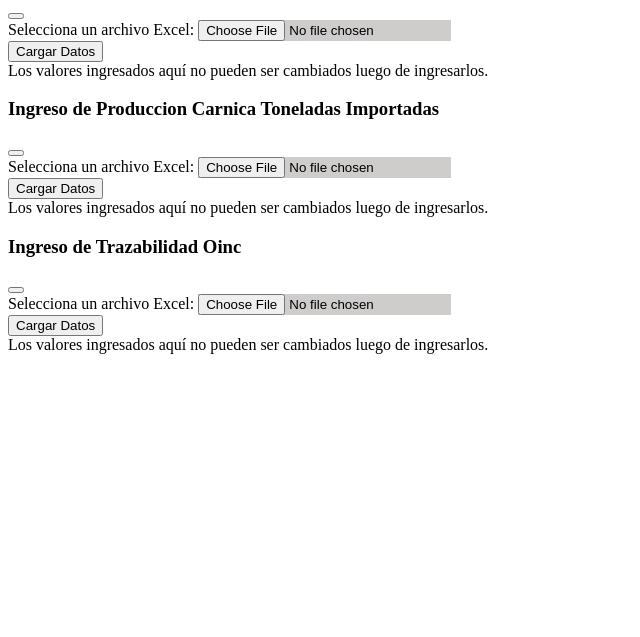
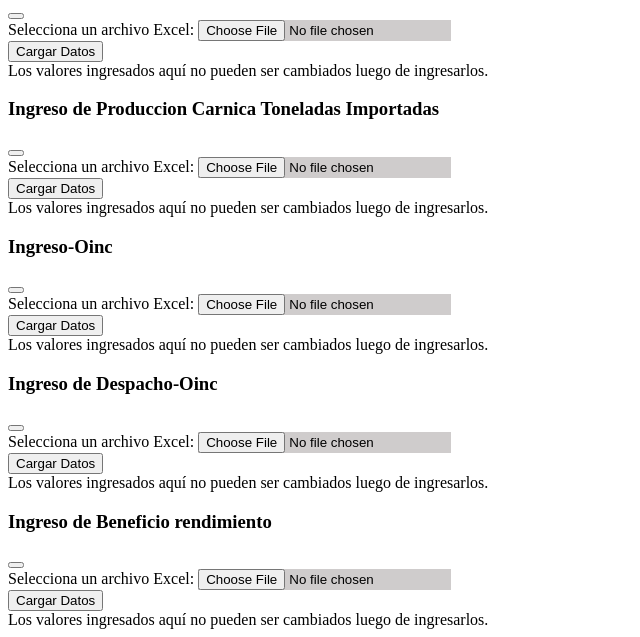
Before and after one commit to sheriffrude/centrodeservicios, a Django app: page /cadenaabastecimiento/ in a window 1280 px wide. Shown: the part 1020-1657 px from the top of the page, without its empty margins (0-640 px from the left). Before the commit the page ends 1374 px from the top, so only its background shows below. Run offline with Django 5.2, Linux system fonts and the light colour scheme; the visitor is signed in with stand-in values (Sample User, id 1); parts of the project's set-up code (start-up, migrations or seed data) failed here and were passed over; some libraries are stand-ins or nearby versions.

Commit message:
ultimos cambios

```diff
--- a/centrodeservicios/urls.py
+++ b/centrodeservicios/urls.py
@@ -18,11 +18,9 @@ urlpatterns = [
     path('reset_password_sent/', auth_views.PasswordResetDoneView.as_view(), name='password_reset_done'),
     path('reset/<uidb64>/<token>/', auth_views.PasswordResetConfirmView.as_view(), name='password_reset_confirm'),
     path('reset_password_complete/', auth_views.PasswordResetCompleteView.as_view(), name='password_reset_complete'),
-
-    path('decomisos/', views.decomisos_view, name='decomisos'),
-
     path('password_change/', views.CustomPasswordChangeView.as_view(), name='password_change'),
     path('password_change/done/', auth_views.PasswordChangeDoneView.as_view(template_name='registration/password_change_done.html'), name='password_change_done'),
+
     #----------------------cadena de abastecimiento ----------------------------------
     path('cadenaabastecimiento/', views.cadenaabastecimiento, name='cadenaabastecimiento'),
     path('cargar_excel_disponibilidad/', views.cargar_excel_disponibilidad, name='cargar_excel_disponibilidad'),
@@ -66,7 +64,6 @@ urlpatterns = [
     #------------------------gestion Alimento Balanceado ------------------------------------------------
     path('gestionalbal/', views.gestionalbal, name='gestionalbal'),
 
-
     path('cargar_excel_alibal/', views.cargar_excel_alibal, name='cargar_excel_alibal'),
 
      #--------------------------------- CALIDAD ------------------------------------------------
@@ -77,13 +74,13 @@ urlpatterns = [
     path('cargar_excel_causasdes/', views.cargar_excel_causasdes, name='cargar_excel_causasdes'),
     path('cargar_excel_pqrsf/', views.cargar_excel_pqrsf, name='cargar_excel_pqrsf'),
 
-     #--------------------------------- T.I ------------------------------------------------
+     #--------------------------------- T.I --------------------------------------------------------------
     path('ti/', views.ti, name='ti'),
 
     path('cargar_excel_avantransfordig/', views.cargar_excel_avantransfordig, name='cargar_excel_avantransfordig'),
     path('cargar_excel_transfordig/', views.cargar_excel_transfordig, name='cargar_excel_transfordig'),
     path('cargar_excel_inideco/', views.cargar_excel_inideco, name='cargar_excel_inideco'),
-     #--------------------------------- T.I ------------------------------------------------
+     #--------------------------------- SIG --------------------------------------------------------------
     path('sig/', views.sig, name='sig'),
     path('cargar_excel_bsc/', views.cargar_excel_bsc, name='cargar_excel_bsc'),
 
@@ -97,6 +94,8 @@ urlpatterns = [
     path('cargar_excel_evolucion_precio_canal/', views.cargar_excel_evolucion_precio_canal, name='cargar_excel_evolucion_precio_canal'),
     path('cargar_excel_costo_kg_producido_kg_vendido/', views.cargar_excel_costo_kg_producido_kg_vendido, name='cargar_excel_costo_kg_producido_kg_vendido'),
     path('cargar_excel_indicadores_economicos/', views.cargar_excel_indicadores_economicos, name='cargar_excel_indicadores_economicos'),
+    path('cargar_excel_costopromediomp/', views.cargar_excel_costopromediomp, name='cargar_excel_costopromediomp'),
+
 
     path('financiera/', views.financiera, name='financiera'),
     path('repoprove/', views.repoprove, name='repoprove'),
@@ -114,6 +113,10 @@ urlpatterns = [
     path('tabla/', views.tablarepclient, name='tablarepclient'),
     path('frigorificos/', views.frigorificos, name='frigorificos'),
     path('cargar_excel_oinc/', views.cargar_excel_oinc, name='cargar_excel_oinc'),
+    path('cargar_excel_ingresoinc/', views.cargar_excel_ingresoinc, name='cargar_excel_ingresoinc'),
+    path('cargar_excel_despachoinc/', views.cargar_excel_despachoinc, name='cargar_excel_despachoinc'),
+    path('cargar_excel_beneficiorendimientoinc/', views.cargar_excel_beneficiorendimientoinc, name='cargar_excel_beneficiorendimientoinc'),
+
 
 #--------------------------------- REPORTES------------------------------------------------
 
@@ -127,8 +130,19 @@ urlpatterns = [
     path('repgestionhumana/', views.repgestionhumana, name='repgestionhumana'),
     path('repremision/', views.repremision, name='repremision'),
     path('generar_pdf/', views.generar_pdf, name='generar_pdf'),
+    path('generar_excel/', views.generar_excel, name='generar_excel'),
+
+#-------------------------------API's ------------------------------------------
+#-----------------------------GENERADAS-----------------------------------------
+#------------------------------INTERNAS-----------------------------------------
+
     path('api/hembras-registradas/', views.api_hembras_registradas),
-    path('generar_excel/', views.generar_excel, name='generar_excel'),
+    path('decomisos/', views.decomisos_view, name='decomisos'),
+
+#-------------------------------------------------------------------------------
+#----------------API YEMINUS----------------------------------------------------
+#-------------------------------------------------------------------------------
+
     path('informe_inventario/', views.informe_view, name='informe_inventario'),
 
 
--- a/login/templates/cadenaabastecimiento.html
+++ b/login/templates/cadenaabastecimiento.html
@@ -261,7 +261,7 @@
  <!------------------------------------------------------- carga 8vo excel  -------------------------->
  <div class="card card-default  collapsed collapsed-card">
   <div class="card-header bg-dark" data-card-widget="collapse">
-    <h3 class="card-title">Ingreso de Trazabilidad Oinc</h3>
+    <h3 class="card-title">Ingreso-Oinc</h3>
 
     <div class="card-tools">
       <button type="button" class="btn btn-tool"><i class="fas fa-minus"></i></button>
@@ -271,7 +271,61 @@
   <div class="card-body">
     <div class="row">
       <div class="col-md-6">
-        <form method="post" action="{% url 'cargar_excel_oinc' %}" enctype="multipart/form-data">
+        <form method="post" action="{% url 'cargar_excel_ingresoinc' %}" enctype="multipart/form-data">
+          {% csrf_token %}
+          <label for="archivo_excel">Selecciona un archivo Excel:</label>
+          <input class="btn btn-info1" type="file" name="archivo_excel" accept=".xlsx, .xls">
+          <br>
+          <button class="btn bg-gradient-primary " type="submit">Cargar Datos</button>
+        </form>
+      </div>
+    </div>
+    <div class="card-footer">
+      Los valores ingresados aquí no pueden ser cambiados luego de ingresarlos.
+    </div>
+  </div>
+</div>
+<!------------------------------------------------------- carga 9no excel  -------------------------->
+<div class="card card-default  collapsed collapsed-card">
+  <div class="card-header bg-dark" data-card-widget="collapse">
+    <h3 class="card-title">Ingreso de Despacho-Oinc</h3>
+
+    <div class="card-tools">
+      <button type="button" class="btn btn-tool"><i class="fas fa-minus"></i></button>
+    </div>
+  </div>
+  <!-- /.card-header -->
+  <div class="card-body">
+    <div class="row">
+      <div class="col-md-6">
+        <form method="post" action="{% url 'cargar_excel_despachoinc' %}" enctype="multipart/form-data">
+          {% csrf_token %}
+          <label for="archivo_excel">Selecciona un archivo Excel:</label>
+          <input class="btn btn-info1" type="file" name="archivo_excel" accept=".xlsx, .xls">
+          <br>
+          <button class="btn bg-gradient-primary " type="submit">Cargar Datos</button>
+        </form>
+      </div>
+    </div>
+    <div class="card-footer">
+      Los valores ingresados aquí no pueden ser cambiados luego de ingresarlos.
+    </div>
+  </div>
+</div>
+<!------------------------------------------------------- carga 10mo excel  -------------------------->
+<div class="card card-default  collapsed collapsed-card">
+  <div class="card-header bg-dark" data-card-widget="collapse">
+    <h3 class="card-title">Ingreso de Beneficio rendimiento</h3>
+
+    <div class="card-tools">
+      <button type="button" class="btn btn-tool"><i class="fas fa-minus"></i></button>
+    </div>
+  </div>
+  <!-- /.card-header -->
+  <div class="card-body">
+    <div class="row">
+      <div class="col-md-6">
+        <form method="post" action="{% url 'cargar_excel_beneficiorendimientoinc' %}" enctype="multipart/form-data">
           {% csrf_token %}
           <label for="archivo_excel">Selecciona un archivo Excel:</label>
           <input class="btn btn-info1" type="file" name="archivo_excel" accept=".xlsx, .xls">
--- a/login/views.py
+++ b/login/views.py
@@ -1150,6 +1150,128 @@ def cargar_excel_causasdes(request):
 
 
 #-------- vista para el cargue de excel en oinc --------------------------------------------------------
+
+@never_cache
+@login_required
+def cargar_excel_ingresoinc(request):
+    if request.method == 'POST':
+        try:
+            archivo_excel = request.FILES['archivo_excel']
+            wb = openpyxl.load_workbook(archivo_excel)
+            ws = wb.active
+            guid = str(uuid4())
+            usuario = request.user
+            # Abre una conexión a la base de datos b_c
+            with connections['oinc'].cursor() as cursor:
+                for row in ws.iter_rows(min_row=2):
+                    print(row)
+                    mes,año,semana,lote,lote_cod_canal,f_ingreso,solicitante,propietario,granja,rem_granja,rem_solicitante,mun_granja,guia_ica,verificacion_ica, laboratorio_ic, registro_ic,cod_canal,genero,prom_peso_pie,observacion= row
+
+                    # Ejecuta una consulta SQL para insertar los datos en la tabla CAUSAS_DESVIACIONES
+                    cursor.execute(
+                        'INSERT INTO ingreso (mes,año,semana,lote,lote_cod_canal,f_ingreso,solicitante,propietario,granja,rem_granja,rem_solicitante,mun_granja,guia_ica,verificacion_ica, laboratorio_ic, registro_ic,cod_canal,genero,prom_peso_pie,observacion,GUID,USUARIO) VALUES (%s,%s,%s,%s,%s,%s,%s,%s,%s,%s,%s,%s,%s,%s,%s,%s,%s,%s,%s,%s,%s,%s)',
+                        (mes.value ,año.value ,semana.value ,lote.value ,lote_cod_canal.value ,f_ingreso.value ,solicitante.value ,propietario.value ,granja.value ,rem_granja.value ,rem_solicitante.value ,mun_granja.value ,guia_ica.value ,verificacion_ica.value , laboratorio_ic.value , registro_ic.value ,cod_canal.value ,genero.value ,prom_peso_pie.value ,observacion.value ,guid,usuario.username)
+                    )
+                messages.success(request, 'Carga de datos en ingreso exitosa')
+        except KeyError:
+            messages.error(request, 'No se ha proporcionado un archivo Excel.')
+        except IntegrityError as e:
+            messages.error(request, f'Error al insertar datos en la base de datos: {str(e)}')
+        except Exception as e:
+            messages.error(request, f'Se ha producido un error inesperado: {str(e)}')
+        return redirect('home')
+    return render(request, '/home/')
+
+
+@never_cache
+@login_required
+def cargar_excel_despachoinc(request):
+    if request.method == 'POST':
+        try:
+            archivo_excel = request.FILES['archivo_excel']
+            wb = openpyxl.load_workbook(archivo_excel)
+            ws = wb.active
+            guid = str(uuid4())
+            usuario = request.user
+            # Abre una conexión a la base de datos b_c
+            with connections['oinc'].cursor() as cursor:
+                for row in ws.iter_rows(min_row=2):
+                    print(row)
+                    mes,año,semana,lote,lote_cod_canal,fase,f_ingreso,solicitante, propietario,granja,rem_solicitante,c_fria,clas_abc,f_remision,destino_cliente,destino_remision, direccion_remision, municipio_destino,departamento_destino,remision,tipo_remision,g_invima,placa_furgon,observacion= row
+                    # Ejecuta una consulta SQL para insertar los datos en la tabla CAUSAS_DESVIACIONES
+                    cursor.execute(
+                        'INSERT INTO despacho (mes,año,semana,lote,lote_cod_canal,fase,f_ingreso,solicitante, propietario,granja,rem_solicitante,c_fria,clas_abc,f_remision,destino_cliente,destino_remision, direccion_remision, municipio_destino,departamento_destino,remision,tipo_remision,g_invima,placa_furgon,observacion,GUID,USUARIO) VALUES (%s,%s,%s,%s,%s,%s,%s,%s,%s,%s,%s,%s,%s,%s,%s,%s,%s,%s,%s,%s,%s,%s,%s,%s,%s,%s,)',
+                        (mes.value,año.value,semana.value,lote.value,lote_cod_canal.value,fase.value,f_ingreso.value,solicitante.value, propietario.value,granja.value,rem_solicitante.value,c_fria.value,clas_abc.value,f_remision.value,destino_cliente.value,destino_remision.value, direccion_remision.value, municipio_destino.value,departamento_destino.value,remision.value,tipo_remision.value,g_invima.value,placa_furgon.value,observacion.value,guid,usuario.username)
+                    )
+                messages.success(request, 'Carga de datos en despacho exitosa')
+        except KeyError:
+            messages.error(request, 'No se ha proporcionado un archivo Excel.')
+        except IntegrityError as e:
+            messages.error(request, f'Error al insertar datos en la base de datos: {str(e)}')
+        except Exception as e:
+            messages.error(request, f'Se ha producido un error inesperado: {str(e)}')
+        return redirect('home')
+    return render(request, '/home/')
+
+
+@never_cache
+@login_required
+def cargar_excel_beneficiorendimientoinc(request):
+    if request.method == 'POST':
+        try:
+            archivo_excel = request.FILES['archivo_excel']
+            wb = openpyxl.load_workbook(archivo_excel)
+            ws = wb.active
+            guid = str(uuid4())
+            usuario = request.user
+            # Abre una conexión a la base de datos b_c
+            with connections['oinc'].cursor() as cursor:
+                for row in ws.iter_rows(min_row=2):
+                    print(row)
+                    mes,año, semana, lote, lote_turno_beneficio, lote_cod_canal, fase, f_ingreso, f_beneficio, f_vencimiento, solicitante, propietario, granja, rem_solicitante, mun_granja, guia_ica, verificacion_ica, laboratorio_ic, registro_ic, turno_beneficio, cod_canal, presentacion, c_caliente, grasa_dorsal, rto_pcc, c_fria, rto_pcf, clasificacion, merma, magro, cava, tiempo_cava, clas_seurop, clase_abc, factura_beneficio, observacion= row
+                    # Ejecuta una consulta SQL para insertar los datos en la tabla CAUSAS_DESVIACIONES
+                    cursor.execute(
+                        'INSERT INTO beneficio_rendimiento (mes,año, semana, lote, lote_turno_beneficio, lote_cod_canal, fase, f_ingreso, f_beneficio, f_vencimiento, solicitante, propietario, granja, rem_solicitante, mun_granja, guia_ica, verificacion_ica, laboratorio_ic, registro_ic, turno_beneficio, cod_canal, presentacion, c_caliente, grasa_dorsal, rto_pcc, c_fria, rto_pcf, clasificacion, merma, magro, cava, tiempo_cava, clas_seurop, clase_abc, factura_beneficio, observacion,GUID,USUARIO) VALUES (%s,%s,%s,%s,%s,%s,%s,%s,%s,%s,%s,%s,%s,%s,%s,%s,%s,%s,%s,%s,%s,%s,%s,%s,%s,%s,%s,%s,%s,%s,%s,%s,%s,%s,%s,%s,%s,%s)',
+                        (mes.value,año.value, semana.value, lote.value, lote_turno_beneficio.value, lote_cod_canal.value, fase.value, f_ingreso.value, f_beneficio.value, f_vencimiento.value, solicitante.value, propietario.value, granja.value, rem_solicitante.value, mun_granja.value, guia_ica.value, verificacion_ica.value, laboratorio_ic.value, registro_ic.value, turno_beneficio.value, cod_canal.value, presentacion.value, c_caliente.value, grasa_dorsal.value, rto_pcc.value, c_fria.value, rto_pcf.value, clasificacion.value, merma.value, magro.value, cava.value, tiempo_cava.value, clas_seurop.value, clase_abc.value, factura_beneficio.value, observacion.value,guid,usuario.username)
+                    )
+                messages.success(request, 'Carga de datos en despacho exitosa')
+        except KeyError:
+            messages.error(request, 'No se ha proporcionado un archivo Excel.')
+        except IntegrityError as e:
+            messages.error(request, f'Error al insertar datos en la base de datos: {str(e)}')
+        except Exception as e:
+            messages.error(request, f'Se ha producido un error inesperado: {str(e)}')
+        return redirect('home')
+    return render(request, '/home/')
+
+
+
+
+
+
+
+
+
+
+
+
+
+
+
+
+
+
+
+
+
+
+
+
+
+
+
+
+
 from datetime import datetime as dt
 from openpyxl.cell.cell import Cell
 
@@ -1661,6 +1783,35 @@ def cargar_excel_indicadores_economicos(request):
         return redirect('home')
     return render(request, '/home/')
 
+@never_cache
+@login_required
+def cargar_excel_costopromediomp(request):
+    if request.method == 'POST':
+        try:
+            archivo_excel = request.FILES['archivo_excel']
+            wb = openpyxl.load_workbook(archivo_excel)
+            ws = wb.active
+            guid = str(uuid4())
+            usuario = request.user
+            # Abre una conexión a la base de datos b_gc
+            with connections['b_gaf'].cursor() as cursor:
+                for row in ws.iter_rows(min_row=2):
+                    fecha_reporte,materia_prima,valor_promedio = row
+                    # Ejecuta una consulta SQL para insertar los datos en la tabla compromiso_mes
+                    cursor.execute(
+                        'INSERT INTO costo_promedio_mp (fecha_reporte,materia_prima,valor_promedio,guid,usuario) VALUES (%s, %s,%s, %s, %s)',
+                        ( fecha_reporte.value,materia_prima.value,valor_promedio.value,guid,usuario.username)
+                    )
+            messages.success(request, 'Carga de datos en indicadores_economicos exitosa')
+        except KeyError:
+            messages.error(request, 'No se ha proporcionado un archivo Excel.')
+        except IntegrityError as e:
+            messages.error(request, f'Error al insertar datos en la base de datos: {str(e)}')
+        except Exception as e:
+            messages.error(request, f'Se ha producido un error inesperado: {str(e)}')
+        return redirect('home')
+    return render(request, '/home/')
+
 # ------------------------------------------------------------------------------------------------------------------------------
 # ------------------------------------------------------------------------------------------------------------------------------
 #----------------------------Funciones   internas utilizadas por los html-------------------------------------------------------
@@ -2598,12 +2749,15 @@ def generar_pdf(request):
 
 
 
-
-
-
-
-
-
+#*-*-*-*-*-*-*-*-*-*-*-**-*-*-*-*-*-*-*-*-*-*-**-*-*-*-*-*-*-*-*-*-*-**-*-*-
+#*-*-*-*-*-*-*-*-*-*-*-**-*-*-*-*-*-*-*-*-*-*-**-*-*-*-*-*-*-*-*-*-*-**-*-*-
+#*-*-*-*-*-*-*-*-*-*-*-**-*-*-*-*-*-*-*-*-*-*-**-*-*-*-*-*-*-*-*-*-*-**-*-*-
+#*-*-*-*-*-*-*-*-*-*-*-*                    *-*-*-*-*-*-*-*-*-*-*-**-*-*-
+#*-*-*-*-*-*-*-*-*-*-*-*        APIS        **-*-*-*-*-*-*-*-*-*-*-*-**-**-*
+#*-*-*-*-*-*-*-*-*-*-*-*                    -**-*-*-*-*-*-*-*-*-*-*-**-*-*-
+#*-*-*-*-*-*-*-*-*-*-*-**-*-*-*-*-*-*-*-*-*-*-**-*-*-*-*-*-*-*-*-*-*-**-*-*-
+#*-*-*-*-*-*-*-*-*-*-*-**-*-*-*-*-*-*-*-*-*-*-**-*-*-*-*-*-*-*-*-*-*-**-*-*-
+#*-*-*-*-*-*-*-*-*-*-*-**-*-*-*-*-*-*-*-*-*-*-**-*-*-*-*-*-*-*-*-*-*-**-*-*-
 
 
 def api_hembras_registradas(request):
```
Also changed, not shown: login/templates/gestionadminfinan.html (+27 -0 lines).
